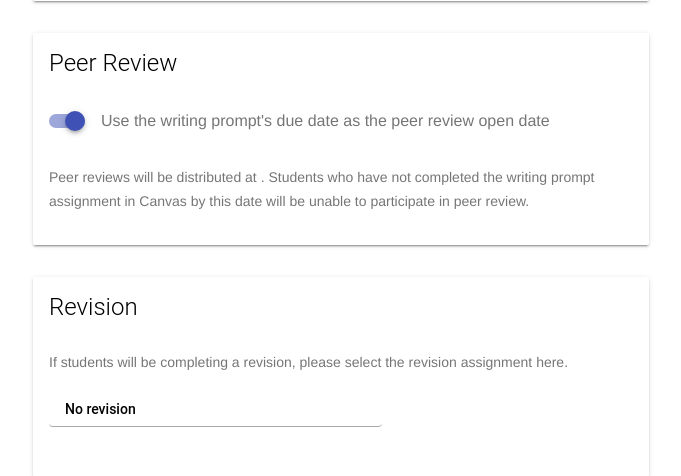
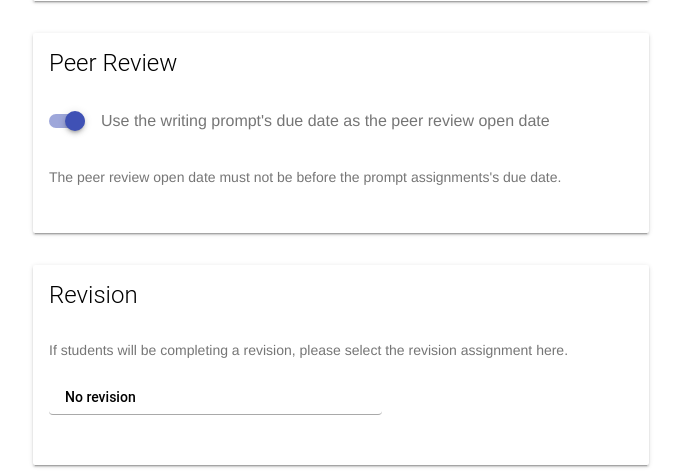
Before and after one commit to lsloan/mwrite-peer-review, a Django app: template peer_review/templates/rubric_creation_form.html in a window 1280 px wide. Shown: the part 279-755 px from the top of the page, without its empty margins (299-980 px from the left). Run offline with Django 3.2, Linux system fonts and the light colour scheme; the template is opened without the code that fills it, so the values that code supplies are empty; some libraries are stand-ins or nearby versions.

Commit message:
Consider the rubric invalid if the peer review open date is earlier than the prompt due date, and warn the user

```diff
--- a/peer_review/static/js/rubric_creation_form.js
+++ b/peer_review/static/js/rubric_creation_form.js
@@ -130,7 +130,7 @@
                 var noAssignmentIssuesExist = _.every(this.promptIssues.concat(this.revisionIssues), function(issue) {
                     return !issue.fatal;
                 });
-                return this.selectedPrompt && this.rubricDescription &&  criteriaAreValid && noAssignmentIssuesExist;
+                return this.selectedPrompt && this.rubricDescription && criteriaAreValid && noAssignmentIssuesExist && this.peerReviewOpenDateIsValid;
             },
             peerReviewOpenDisabledDates: function() {
                 var dates = {};
@@ -156,6 +156,14 @@
                     }
                 }
                 return date;
+            },
+            peerReviewOpenDateIsValid: function() {
+                if(!this.peerReviewOpenDate) {
+                    return false;
+                }
+                var peerReviewOpenDate = moment(this.peerReviewOpenDate);
+                var promptDueDate = moment(this.promptDueDate, localDateFormat);
+                return peerReviewOpenDate.isSameOrAfter(promptDueDate);
             }
         },
         watch: {
@@ -230,7 +238,7 @@
                 else {
                     // TODO not bad to have a guard, but this should be unreachable, so we need another way to tell the user what to do / what not do
                     this.$root.$emit('notification', {
-                        message: 'This rubric is not valid.  Double check that you have selected a writing prompt, added a description, and created criteria.'
+                        message: 'This rubric is not valid.  Double check that you have selected a writing prompt, added a description, created criteria, and configured a peer review open date no sooner than the prompt\'s open date.'
                     });
                 }
             }
--- a/peer_review/templates/rubric_creation_form.html
+++ b/peer_review/templates/rubric_creation_form.html
@@ -141,13 +141,14 @@
                                 </div>
                             </div>
                             <div class="mdl-card__supporting-text">
-                                <p>
+                                <p v-if="peerReviewOpenDateIsValid">
                                     Peer reviews will be distributed at
                                     <span v-if="peerReviewOpenDateIsPromptDueDate">{{ promptDueDate }}</span>
                                     <span v-else>CHANGEME/whatever_user_selects</span>.  Students who have not completed
                                     the writing prompt assignment in Canvas by this date will be unable to
                                     participate in peer review.
                                 </p>
+                                <p v-else>The peer review open date must not be before the prompt assignments's due date.</p>
                             </div>
 
                         </div>
```
